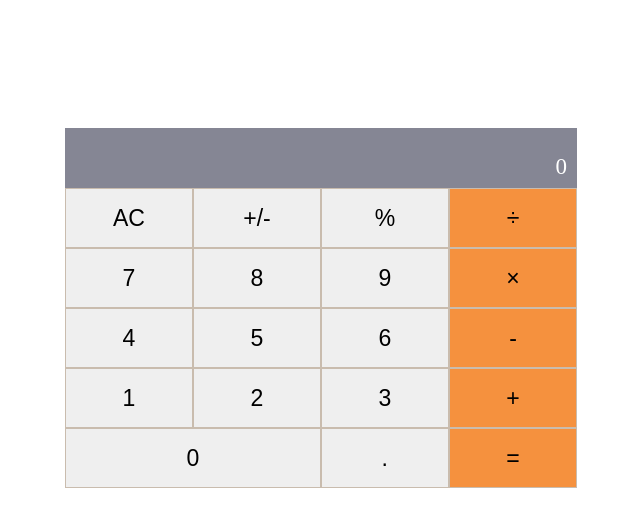
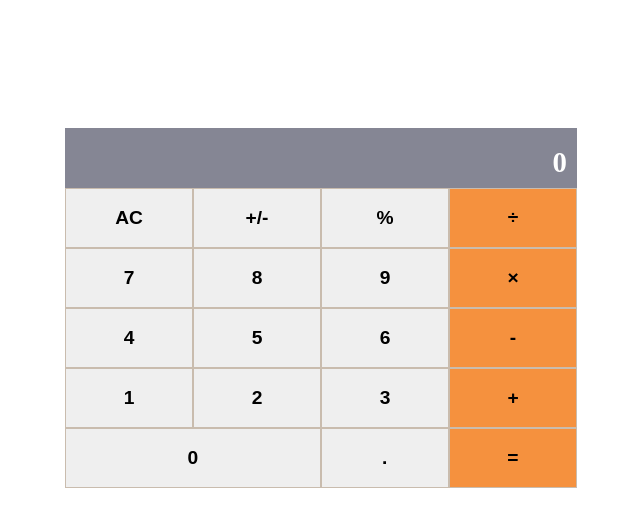
Before and after one commit to brytebee/Math-Magicians, a React (Create React App) app: page / in a window 1280 px wide. Shown: the top 526 px of the page, without its empty margins (319-959 px from the left). Built offline with nearby package versions, Linux system fonts and the light colour scheme.

Commit message:
Update App name and modify styles

```diff
--- a/public/index.html
+++ b/public/index.html
@@ -24,7 +24,7 @@
       work correctly both with client-side routing and a non-root public URL.
       Learn how to configure a non-root public URL by running `npm run build`.
     -->
-    <title>React App</title>
+    <title>Math Magician</title>
   </head>
   <body>
     <noscript>You need to enable JavaScript to run this app.</noscript>
--- a/src/components/calculator.css
+++ b/src/components/calculator.css
@@ -1,7 +1,7 @@
 * {
   padding: 0;
   margin: 0;
-  font-size: 1.2rem;
+  font-weight: 600;
 }
 
 .container {
@@ -9,6 +9,7 @@
 }
 
 .button {
+  font-size: 1.2rem;
   height: 60px;
   border: 1px solid rgb(201, 188, 174);
 }
@@ -23,7 +24,8 @@
 .result-text {
   color: #fff;
   padding-right: 10px;
-  padding-top: 25px;
+  padding-top: 18px;
+  font-size: 1.8rem;
 }
 
 .d-flex {
```
